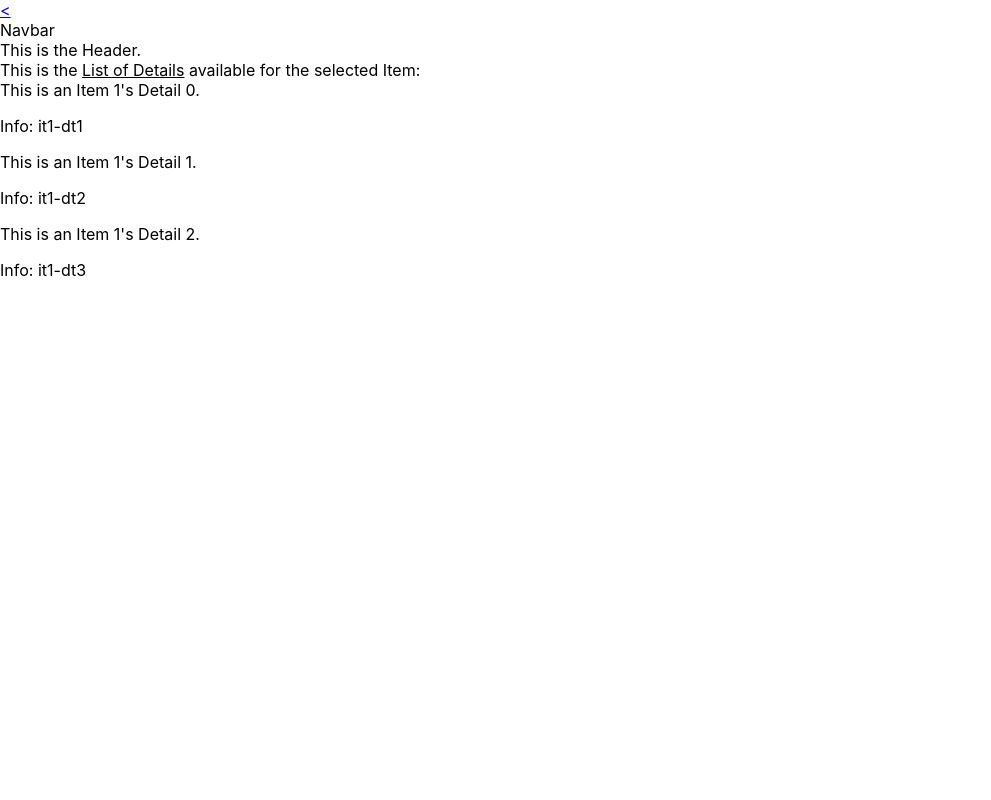
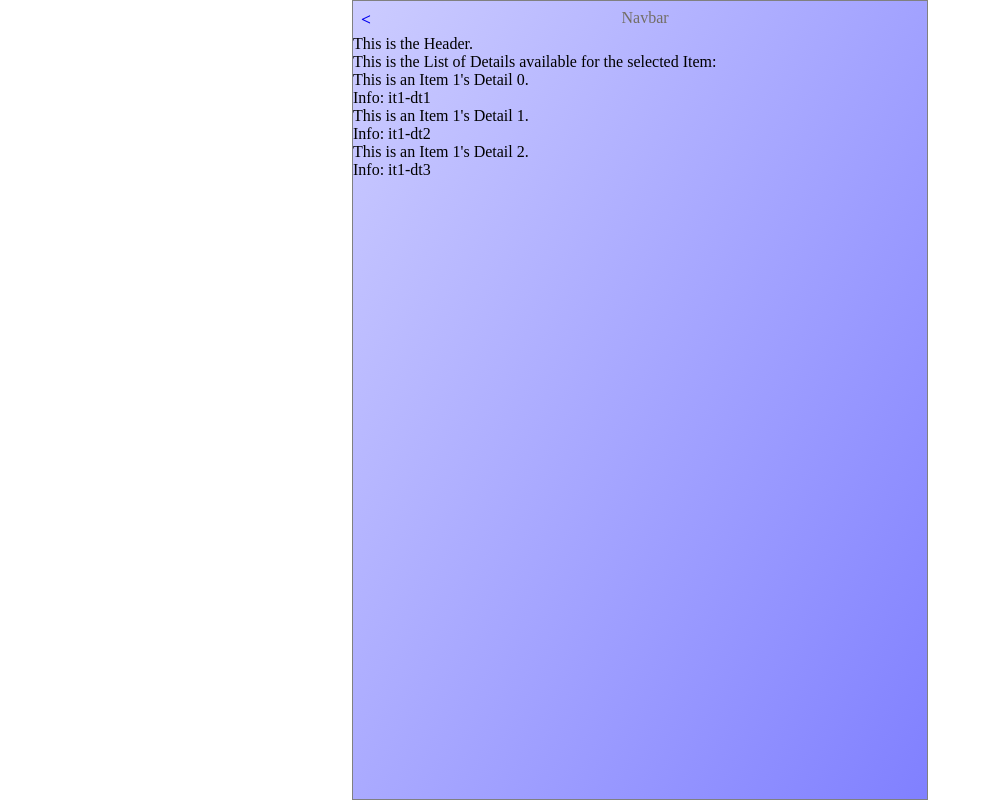
Before and after one commit to NewIncome/catalogue-of-statistics, a React (Create React App) app: page /details/1 in a window 1280 px wide. Shown: the whole page, without its empty margins (0-991 px from the left). Built offline with nearby package versions, Linux system fonts and the light colour scheme.

Commit message:
Add styles for root element, Navbar, and remove unused elements

```diff
--- a/src/components/Navbar.js
+++ b/src/components/Navbar.js
@@ -1,14 +1,15 @@
 import React from 'react';
 import PropTypes from 'prop-types';
 import { Link } from 'react-router-dom';
+import '../styles/navbar.css';
 
 const Navbar = props => {
   const { backLink } = props;
 
   return (
     <nav id="navbar">
-      <div><Link to={backLink}>{'<'}</Link></div>
-      <div>Navbar</div>
+      <div className="back-icon"><Link to={backLink}>{'<'}</Link></div>
+      <div className="nav-title">Navbar</div>
     </nav>
   );
 };
--- a/src/index.css
+++ /dev/null
@@ -1,13 +0,0 @@
-body {
-  margin: 0;
-  font-family: -apple-system, BlinkMacSystemFont, 'Segoe UI', 'Roboto', 'Oxygen',
-    'Ubuntu', 'Cantarell', 'Fira Sans', 'Droid Sans', 'Helvetica Neue',
-    sans-serif;
-  -webkit-font-smoothing: antialiased;
-  -moz-osx-font-smoothing: grayscale;
-}
-
-code {
-  font-family: source-code-pro, Menlo, Monaco, Consolas, 'Courier New',
-    monospace;
-}
--- a/src/index.js
+++ b/src/index.js
@@ -1,7 +1,7 @@
 /* eslint-disable no-unused-vars */
 import React from 'react';
 import ReactDOM from 'react-dom';
-import './index.css';
+import './styles/index.css';
 import { Provider } from 'react-redux';
 import { createStore, applyMiddleware, compose } from 'redux';
 import thunk from 'redux-thunk';
--- /dev/null
+++ b/src/styles/index.css
@@ -0,0 +1,16 @@
+* {
+  box-sizing: border-box;
+  margin: 0;
+  padding: 0;
+  text-decoration: none;
+}
+
+#root {
+  background: linear-gradient(120deg, #ccf, #8080ff);
+  min-width: 500px;
+  border: 1px solid gray;
+  min-height: 800px;
+  margin: auto;
+  width: 45%;
+  max-height: 850px;
+}
--- /dev/null
+++ b/src/styles/navbar.css
@@ -0,0 +1,15 @@
+#navbar {
+  text-align: center;
+  padding: 8px;
+}
+
+.back-icon {
+  font-size: 1.1em;
+  font-weight: bold;
+  clear: both;
+  float: left;
+}
+
+.nav-title {
+  color: #736e65;
+}
```
Also changed, not shown: src/App.css (deleted, +0 -38 lines), src/App.js (deleted, +0 -29 lines), src/reportWebVitals.js (deleted, +0 -15 lines), src/logo.svg (deleted), 1 other file (tests, documents, lock files or other folders).
